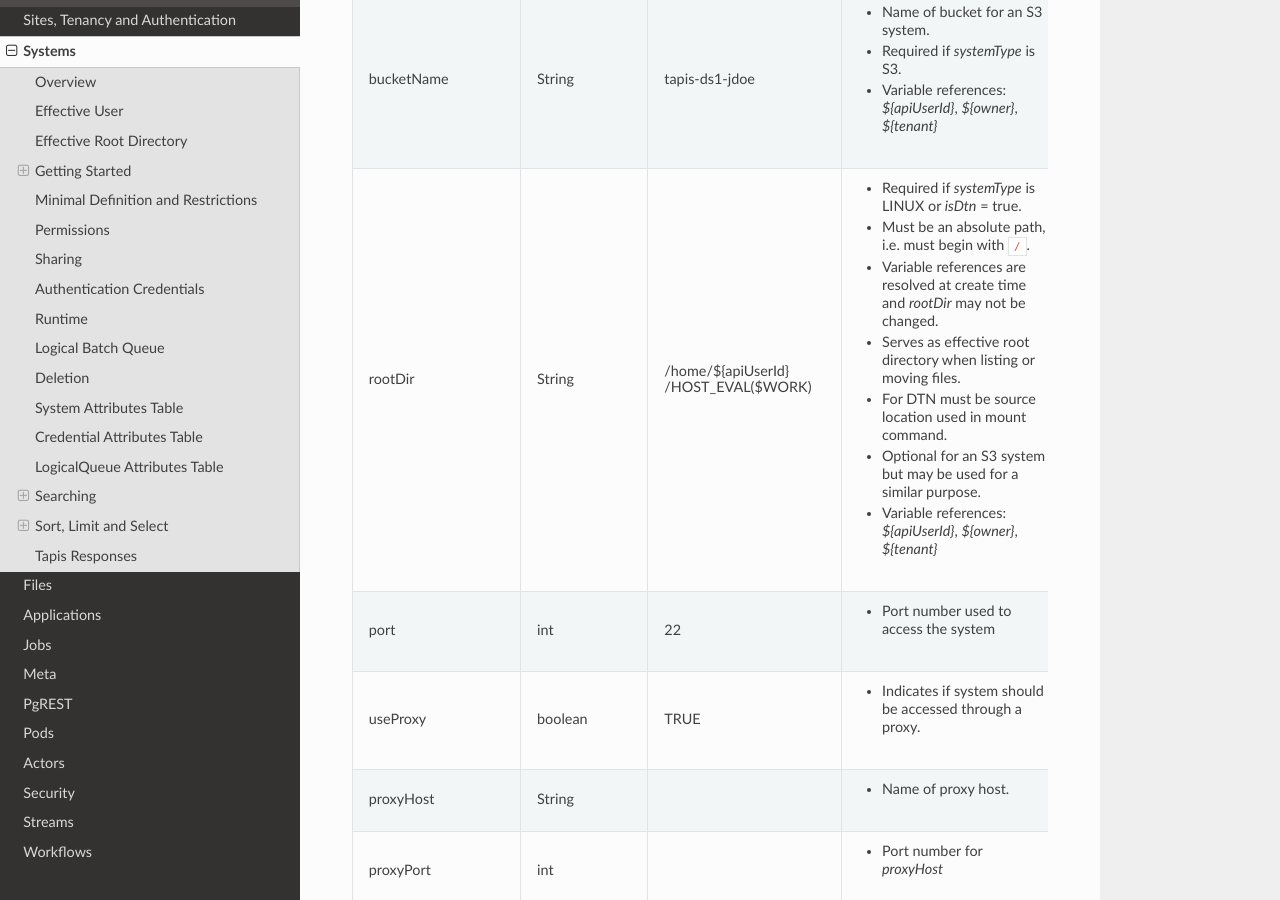
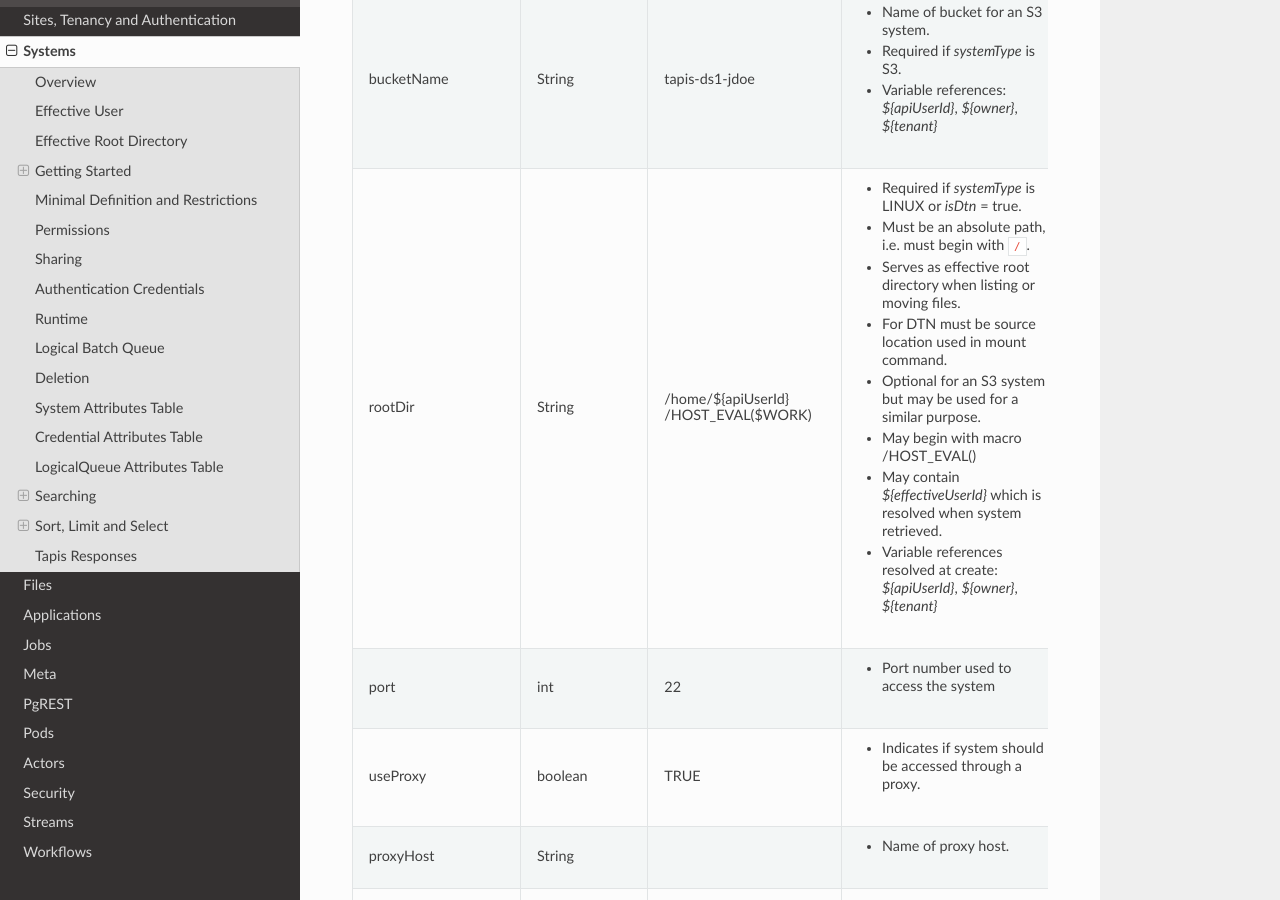
Before and after one commit to tapis-project/documentation, a Sphinx documentation site: the page built from source/technical/systems.rst, in a window 1280 px wide and 900 px high, scrolled down 10955 px. Built offline with Sphinx 7.4.7 and the Read the Docs theme 2.0.0, drawn with Linux system fonts in a browser that asks for light colours.

Commit message:
Systems: update rootDir description in table.

```diff
--- a/source/technical/systems.rst
+++ b/source/technical/systems.rst
@@ -445,11 +445,12 @@ System Attributes Table
 +---------------------+----------------+----------------------+--------------------------------------------------------------------------------------+
 | rootDir             | String         | /home/${apiUserId}   | - Required if *systemType* is LINUX or *isDtn* = true.                               |
 |                     |                | /HOST_EVAL($WORK)    | - Must be an absolute path, i.e. must begin with ``/``.                              |
-|                     |                |                      | - Variable references are resolved at create time and *rootDir* may not be changed.  |
 |                     |                |                      | - Serves as effective root directory when listing or moving files.                   |
 |                     |                |                      | - For DTN must be source location used in mount command.                             |
 |                     |                |                      | - Optional for an S3 system but may be used for a similar purpose.                   |
-|                     |                |                      | - Variable references: *${apiUserId}*, *${owner}*, *${tenant}*                       |
+|                     |                |                      | - May begin with macro /HOST_EVAL()                                                  |
+|                     |                |                      | - May contain *${effectiveUserId}* which is resolved when system retrieved.          |
+|                     |                |                      | - Variable references resolved at create: *${apiUserId}*, *${owner}*, *${tenant}*    |
 +---------------------+----------------+----------------------+--------------------------------------------------------------------------------------+
 | port                | int            | 22                   | - Port number used to access the system                                              |
 +---------------------+----------------+----------------------+--------------------------------------------------------------------------------------+
```
